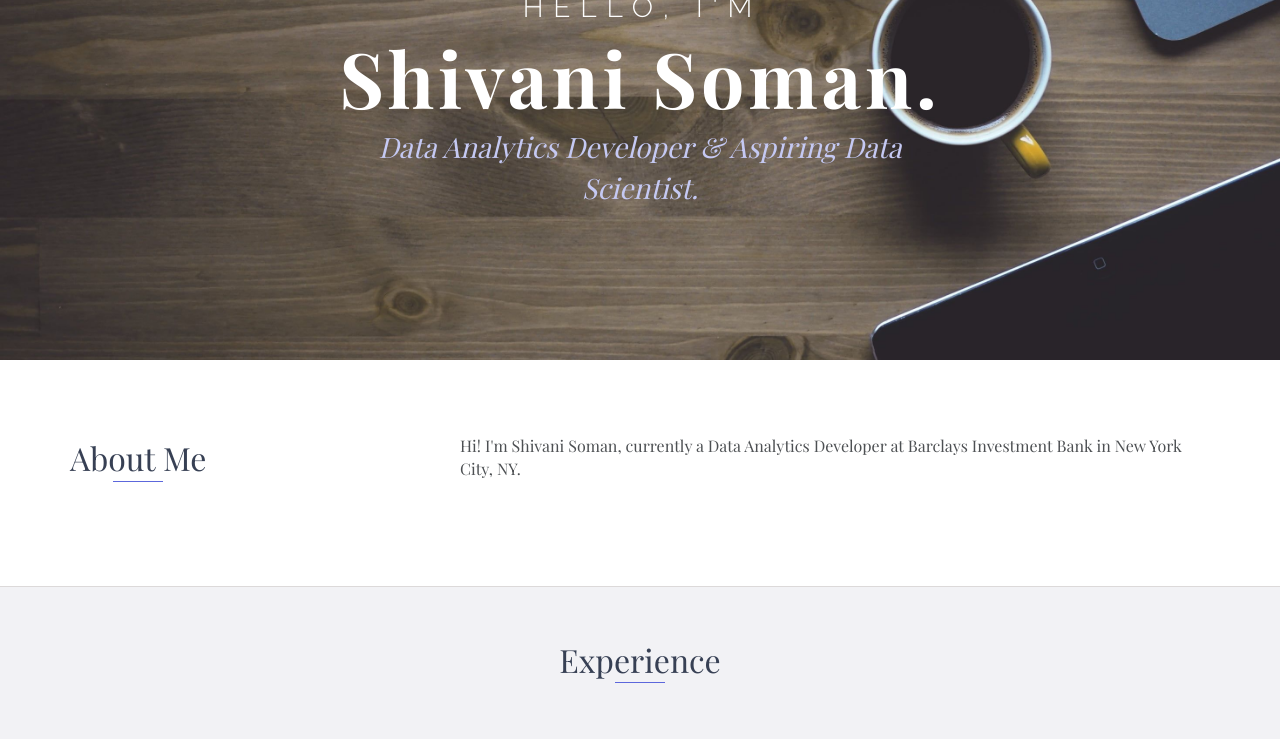
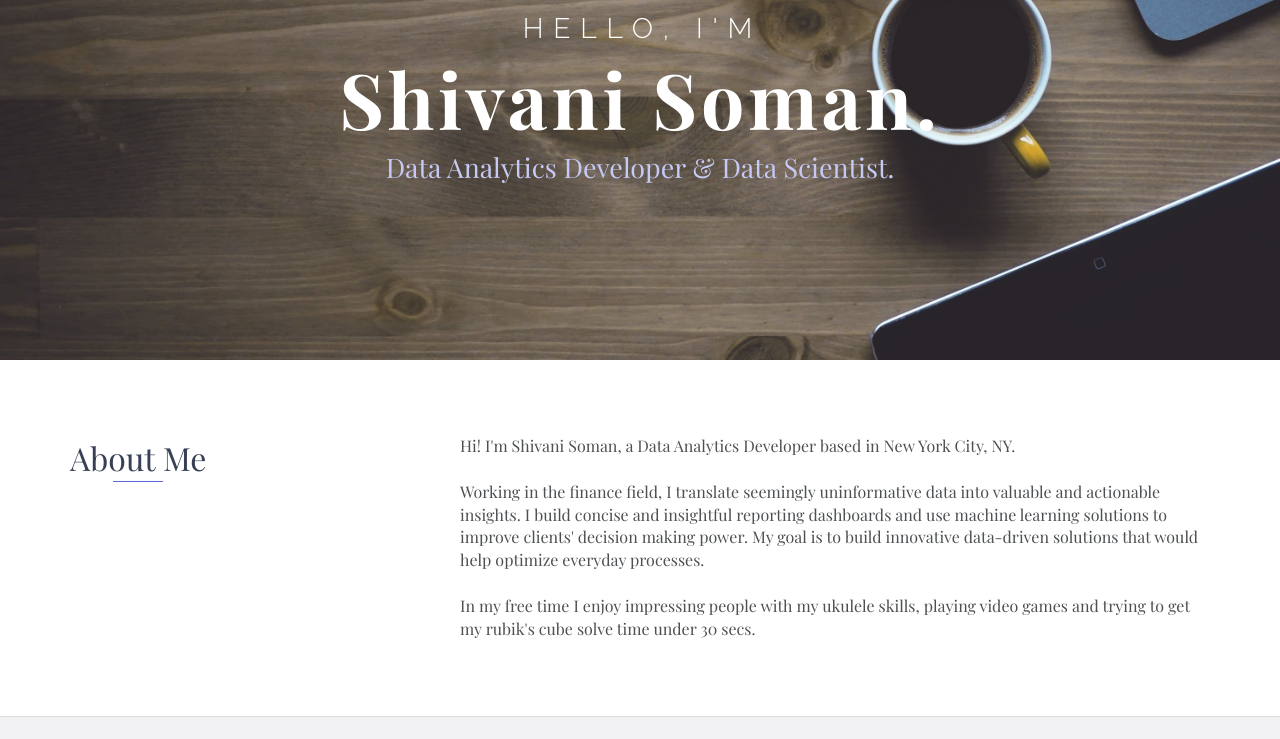
Before and after one commit to shivanisoman/shivanisoman.github.io, a website: page index.html in a window 1280 px wide. Shown: the part 440-1179 px from the top of the page. Drawn offline with nearby package versions, Linux system fonts and the light colour scheme; a web font is replaced by a local one.

Commit message:
about me update

```diff
--- a/index.html
+++ b/index.html
@@ -53,7 +53,7 @@
             <div id="profilepicture"><img src="images/profile-picture.jpg"></img></div>
             <div class="before-name">Hello, I'm</div>
             <h1>Shivani Soman.</h1>
-            <h2>Data Analytics Developer & Aspiring Data Scientist.</h2>
+            <h2>Data Analytics Developer & Data Scientist.</h2>
             <!--a href="#" class="btn-rounded-white">Download Resume</a-->
         </div>
         <!-- End #lead-content -->
@@ -77,7 +77,17 @@
                 </div>
                 <div class="col-md-8">
                     <p>
-                        Hi! I'm Shivani Soman, currently a Data Analytics Developer at Barclays Investment Bank in New York City, NY.
+                        Hi! I'm Shivani Soman, a Data Analytics Developer based in New York City, NY.
+                    </p>
+                    <br>
+                    <p>
+                        Working in the finance field, I translate seemingly uninformative data into valuable and actionable insights.
+                        I build concise and insightful reporting dashboards and use machine learning solutions to improve clients' decision making power.
+                        My goal is to build innovative data-driven solutions that would help optimize everyday processes.
+                    </p>
+                    <br>
+                    <p>
+                        In my free time I enjoy impressing people with my ukulele skills, playing video games and trying to get my rubik's cube solve time under 30 secs.
                     </p>
                 </div>
             </div>
@@ -251,7 +261,7 @@
             <li>Machine Learning</li>
             <li>Deep Learning</li>
             <li>Natural Language Processing</li>
-            <li>Image Recognition</li>
+            <li>Computer Vision</li>
             <li>Data Visualization</li>
             <li>ETL</li>
             <li>MongoDB</li>
@@ -293,6 +303,9 @@
                 <div class="col-sm-5 social">
                     <ul>
                         <li>
+                            <a href="mailto:shivu.soman@gmail.com" target="_blank"><i class="fa fa-envelope" aria-hidden="true"></i></a>
+                        </li>
+                        <li>
                             <a href="https://github.com/shivanisoman" target="_blank"><i class="fa fa-github" aria-hidden="true"></i></a>
                         </li>
                         <li>
--- a/scss/styles.scss
+++ b/scss/styles.scss
@@ -419,10 +419,10 @@ img {
     h2 {
         color: lighten($base-color, 25%);
         font-weight: 500;
-        font-size: 2.20vw;
+        font-size: 2.10vw;
         margin-bottom: 15px;
         margin-top: 15px;
-        font-style: italic;
+        //font-style: italic;
     }
 }
 
```
Also changed, not shown: css/styles.css.
